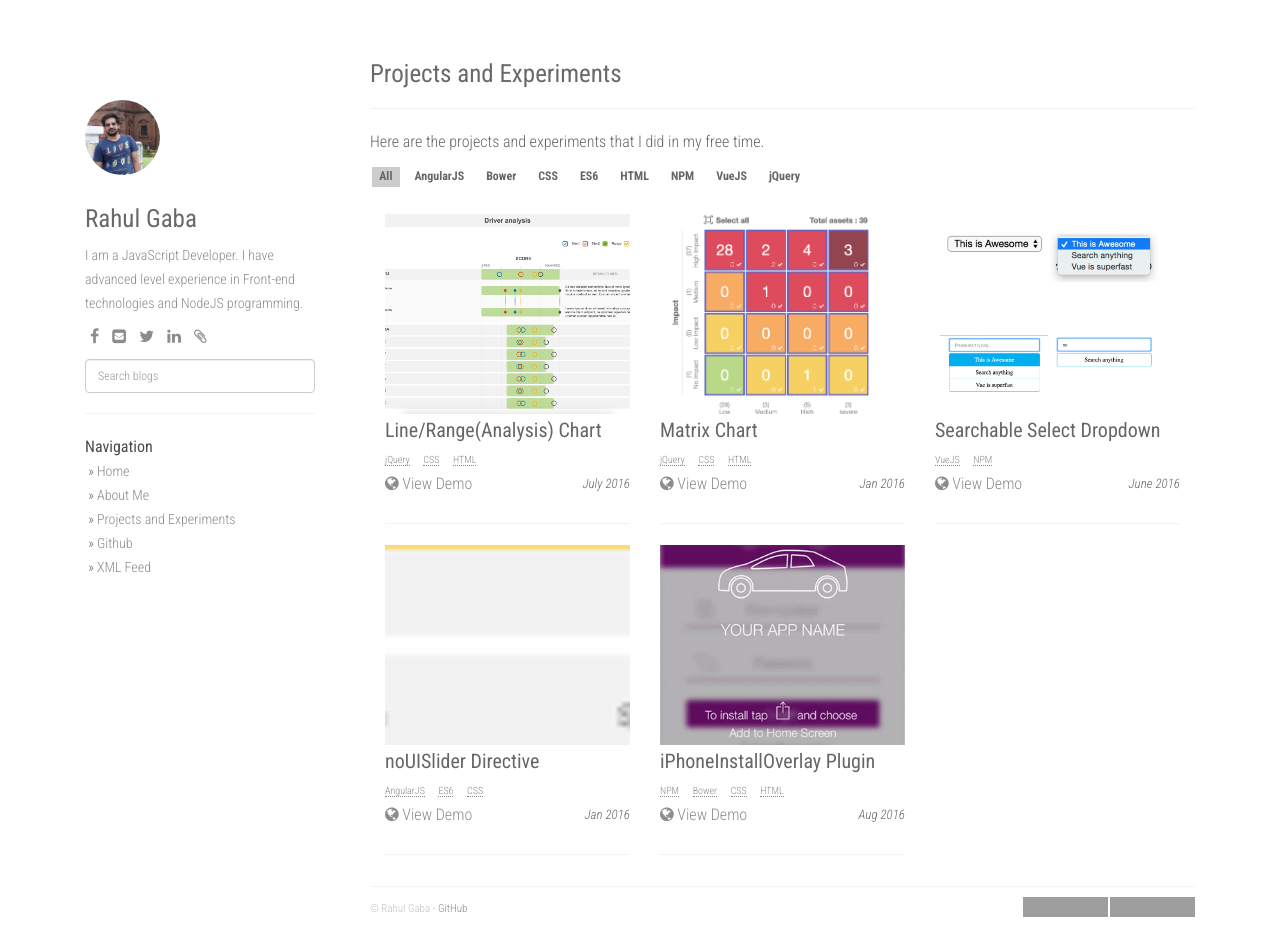
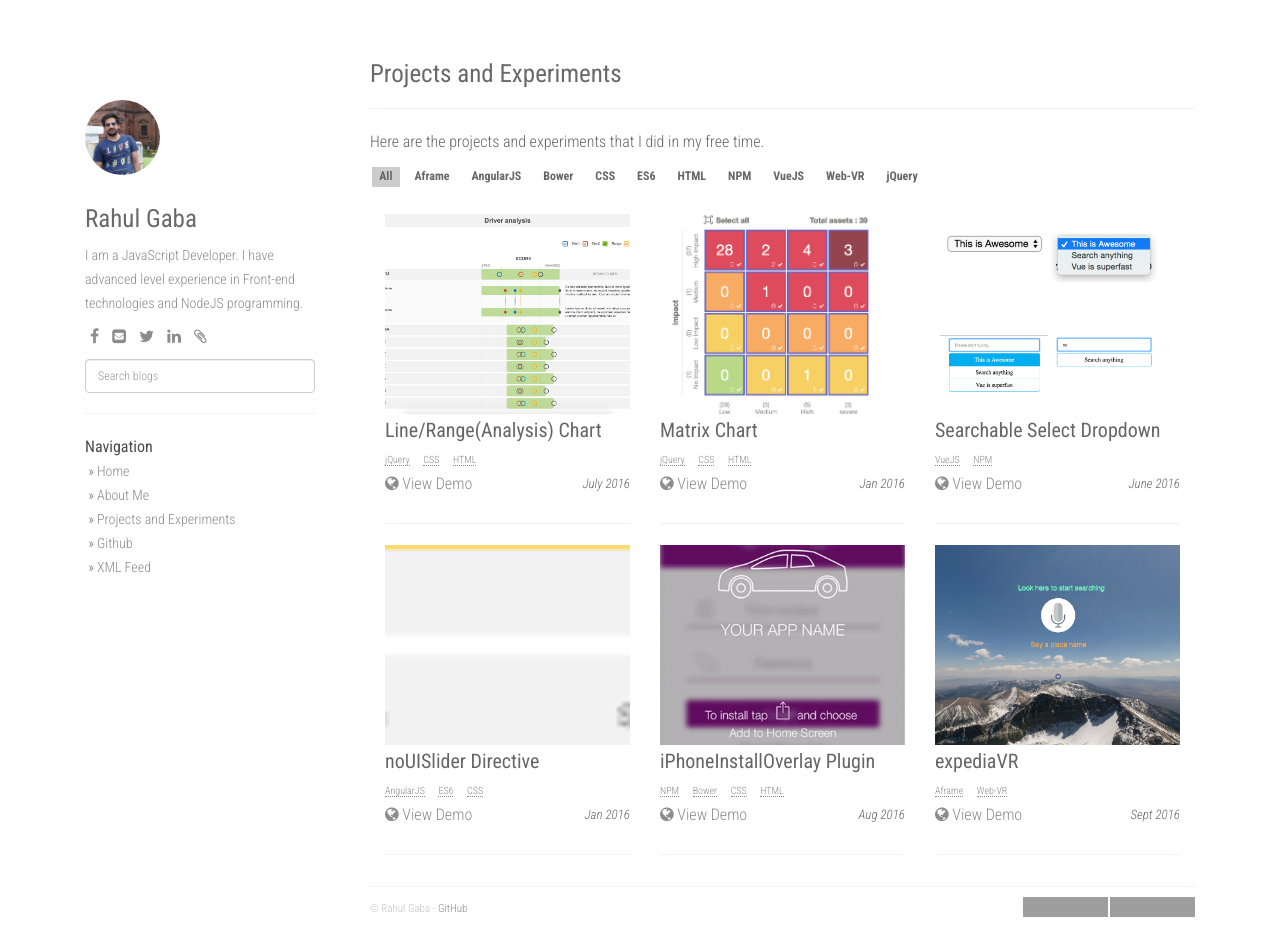
Before and after one commit to rgabs/rgabs.github.io, a Jekyll site: the page built from projects.md, in a window 1280 px wide and 940 px high. Built offline with Jekyll 4.4.1, drawn with Linux system fonts in a browser that asks for light colours; nearby versions of some CDN libraries; grey boxes are pictures that could not be loaded.

Commit message:
added expediavr project

```diff
--- a/_data/projects.json
+++ b/_data/projects.json
@@ -33,4 +33,11 @@
   "url": "http://rahulgaba.com/front-end/2016/07/31/Showing-add-to-homescreen-banner-in-iPhone-Safari.html",
   "date": "Aug 2016",
   "tags": ["NPM", "Bower", "CSS", "HTML"]
+}, {
+  "slug": "expediaVR",
+  "name": "expediaVR",
+  "image": "expediavr.png",
+  "url": "http://tinyurl.com/expediavr",
+  "date": "Sept 2016",
+  "tags": ["Aframe", "Web-VR"]
 }]
```
Also changed, not shown: static/projects/expediavr.png (added).
